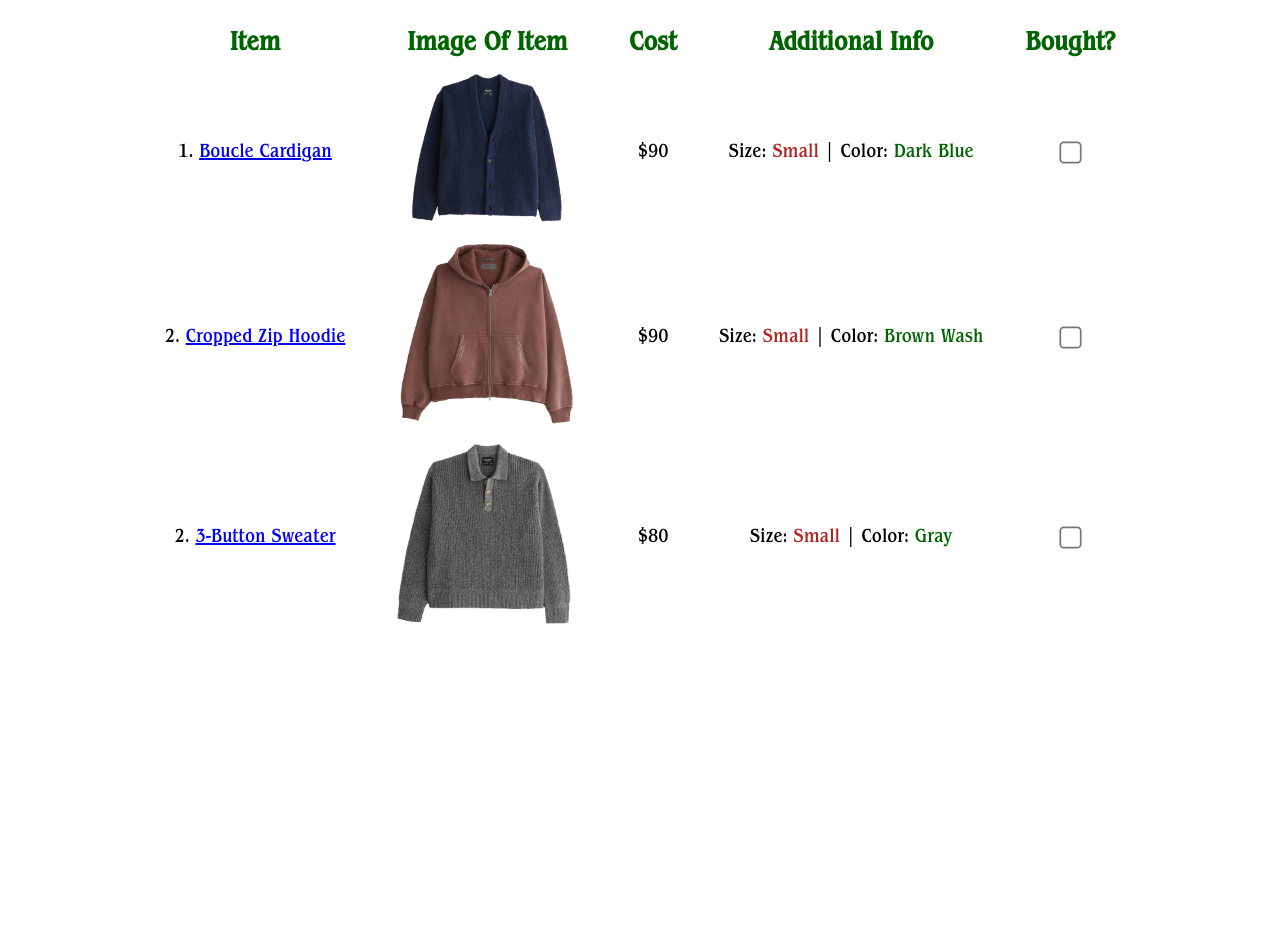
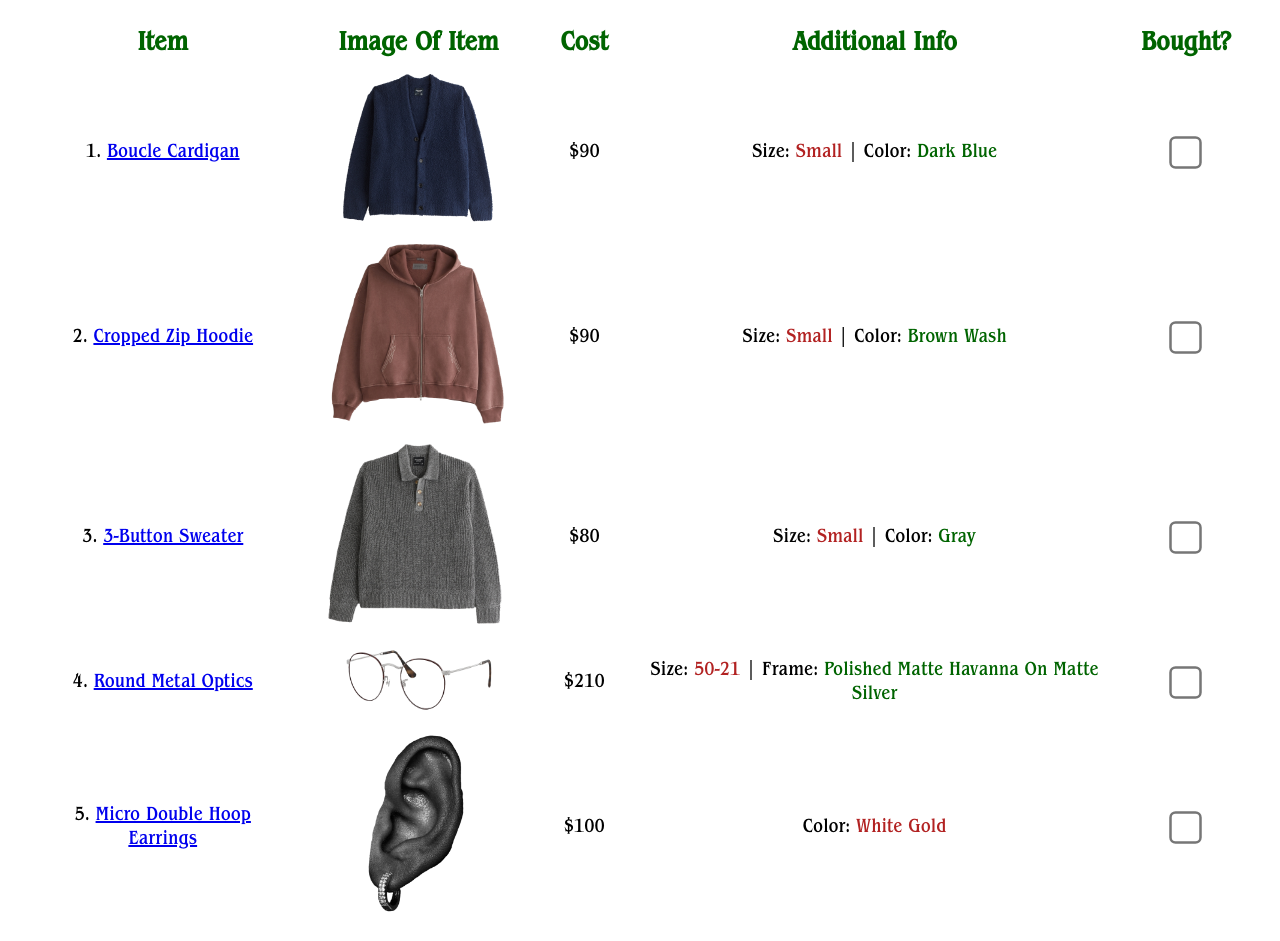
Before and after one commit to TreyM05/treym05.github.io, a plain HTML site: page mother.html in a window 1280 px wide. Shown: the part 240-1181 px from the top of the page. Before the commit the page ends 891 px from the top, so only its background shows below. Drawn offline with Linux system fonts and the light colour scheme; a web font is replaced by a local one.

Commit message:
Change mother.html

```diff
--- a/mother.html
+++ b/mother.html
@@ -21,8 +21,8 @@
     }
 
     .big-checkbox {
-        transform: scale(1.7); /* Increase size */
-        -webkit-transform: scale(1.7); /* Safari */
+        transform: scale(2.5); /* Increase size */
+        -webkit-transform: scale(2.5); /* Safari */
         margin: 10px;
       }
 
@@ -57,12 +57,26 @@
         <td><input type="checkbox" class ="big-checkbox" id="item2"></td>
     </tr>
     <tr style="font-family: Apple; font-size:125%;">
-        <td>2. <a href="https://www.abercrombie.com/shop/us/p/collared-3-button-sweater-61008368?categoryId=12202&faceout=life&seq=02&pagefm=navigation-grid&prodvm=navigation-grid">3-Button Sweater</a></td>
+        <td>3. <a href="https://www.abercrombie.com/shop/us/p/collared-3-button-sweater-61008368?categoryId=12202&faceout=life&seq=02&pagefm=navigation-grid&prodvm=navigation-grid">3-Button Sweater</a></td>
         <td> <img src="sweater.png" style="width:200px;height:180px;"></img></td>
         <td>$80</td>
         <td>Size: <a style="color: firebrick;">Small</a> | Color: <a style="color: darkgreen;">Gray</a></td>
         <td><input type="checkbox" class ="big-checkbox" id="item3"></td>
     </tr>
+      <tr style="font-family: Apple; font-size:125%;">
+          <td>4. <a href="https://www.ray-ban.com/usa/eyeglasses/RX3447Vround%20metal%20optics-matte%20havana%20on%20matte%20silver/7895653330344">Round Metal Optics</a></td>
+          <td> <img src="glasses.png" style="width:150px;height:70px;"></img></td>
+          <td>$210</td>
+          <td>Size: <a style="color: firebrick;">50-21</a> | Frame: <a style="color: darkgreen;">Polished Matte Havanna On Matte Silver</a></td>
+          <td><input type="checkbox" class ="big-checkbox" id="item4"></td>
+      </tr>
+      <tr style="font-family: Apple; font-size:125%;">
+          <td>5. <a href="https://www.gld.com/products/micro-double-row-huggie-earrings-in-white-gold-1?collection-handle=mens-earrings">Micro Double Hoop Earrings</a></td>
+          <td> <img src="hoops.png" style="width:120px;height:180px;"></img></td>
+          <td>$100</td>
+          <td>Color: <a style="color: firebrick;">White Gold</a></td>
+          <td><input type="checkbox" class ="big-checkbox" id="item5"></td>
+      </tr>
   </table>
 
   <script>
```
Also changed, not shown: glasses.png (added), hoops.png (added).
